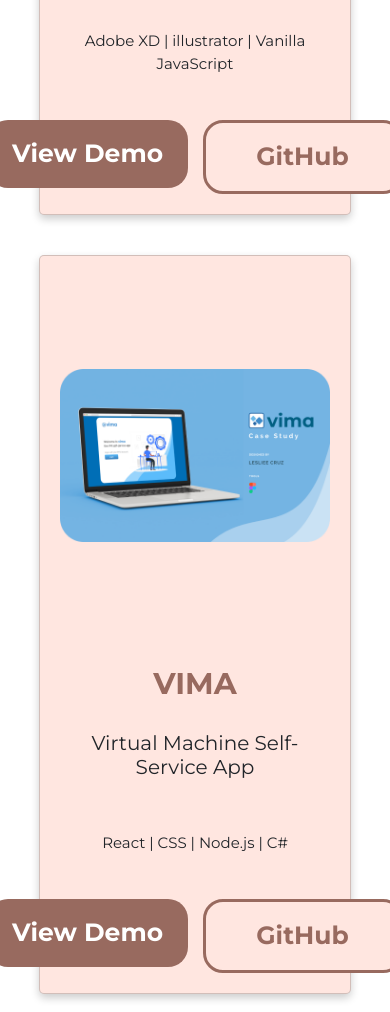
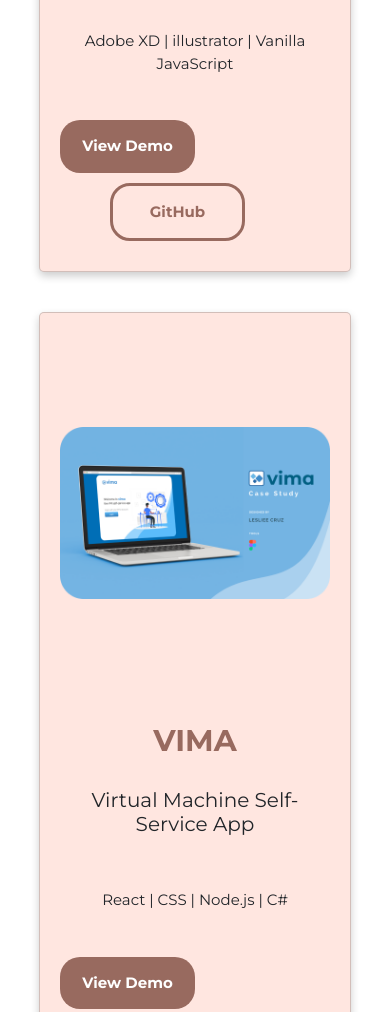
Before and after one commit to leslieecoder/JavaScriptPortfolio, a plain HTML site: page home.html in a window 390 px wide. Shown: the part 2679-3691 px from the top of the page. Drawn offline with nearby package versions, Linux system fonts and the light colour scheme; a web font is replaced by a local one.

Commit message:
responsive

```diff
--- a/style.css
+++ b/style.css
@@ -308,9 +308,9 @@
     border-radius: 20px;
     padding: 15px;
     text-align: center;
-    font-size: 25px;
+    font-size: 15px;
     font-weight: bold;
-    width: 200px;
+    width: 100%;
   }
   .viewGit {
     background-color: var(--mainColorLight);
@@ -319,9 +319,9 @@
     border-radius: 20px;
     padding: 15px;
     text-align: center;
-    font-size: 25px;
+    font-size: 15px;
     font-weight: bold;
-    width: 200px;
+    width: 100%;
   }
 
   .viewGit:hover{
@@ -432,7 +432,28 @@
     .logo {
      width: 20%;
     }
+    .btn-flex{
+      display: block;
+    }
 
+    .hero{
+      display: block;
+      padding-top: 300px;
+    }
+
+    .view {
+     width: 50%;
+      font-size: 15px;
+      margin: 10px 50px;
+
+    }
+
+    .viewGit{
+      width: 50%;
+      font-size: 15px;
+      margin: auto;
+      margin: 10px 50px;
+    }
     .title {
         font-size: 60px;
     }
@@ -441,7 +462,7 @@
        }
 
     .card-container{
-        grid-template-columns: 1fr 1fr;
+        grid-template-columns: 1fr ;
     }
 
 
@@ -516,6 +537,21 @@
     .logo {
      width: 50%;
     }
+
+    .view {
+
+      font-size: 15px;
+      margin: auto;
+
+    }
+
+    .viewGit{
+
+      font-size: 15px;
+
+    }
+
+
 
     .title {
         font-size: 30px;
```
